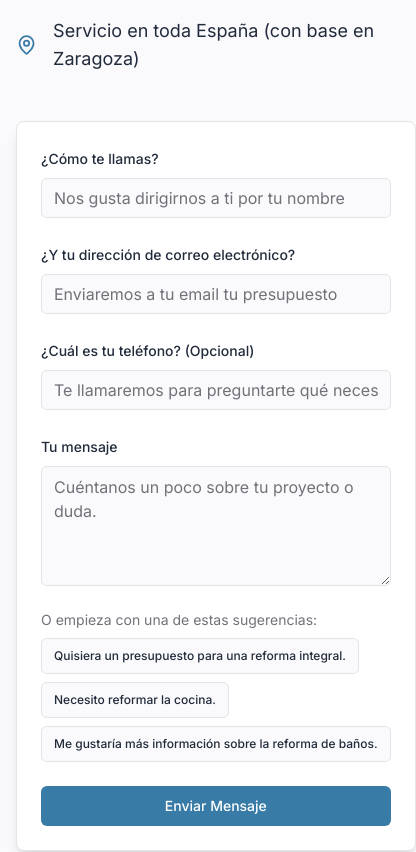
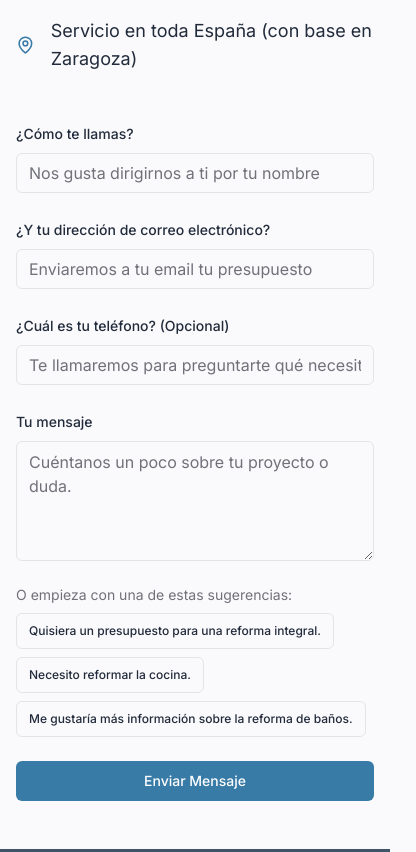
Before and after one commit to nh061361/vestalar-servicios, a Next.js app: page / in a window 390 px wide. Shown: the part 3880-4732 px from the top of the page, 416 px wide, since content can reach past the window. Built offline with nearby package versions, Linux system fonts and the light colour scheme.

Commit message:
me parece que en el formulario de Contacta con Nosotros es el que esta m

```diff
--- a/src/app/page.tsx
+++ b/src/app/page.tsx
@@ -385,11 +385,7 @@ export default function HomePage() {
                 </div>
               </div>
               <div>
-                <Card className="shadow-lg">
-                    <CardContent className="p-6 md:p-8">
-                        <ContactForm />
-                    </CardContent>
-                </Card>
+                <ContactForm />
               </div>
             </div>
           </div>
```
